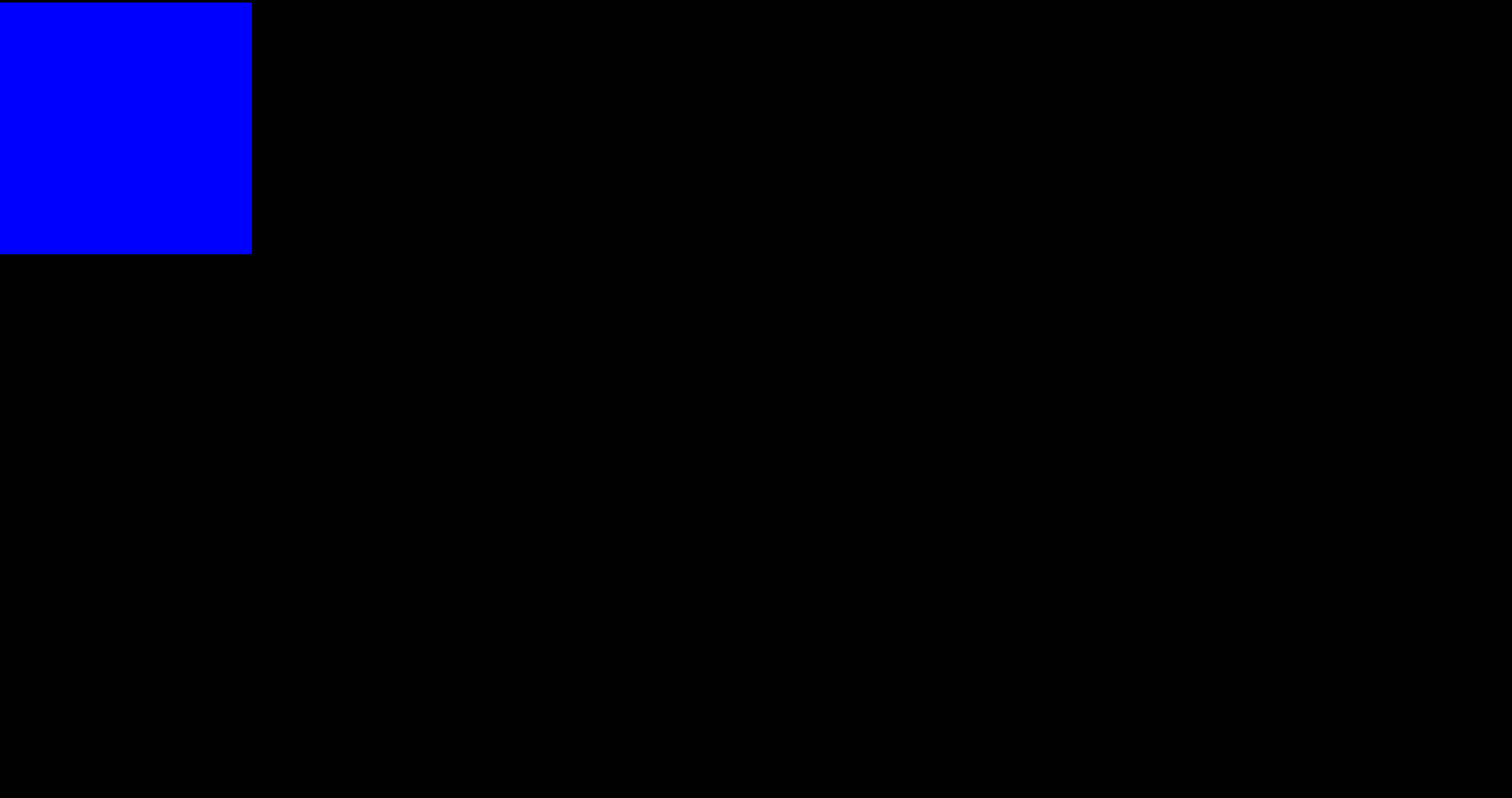
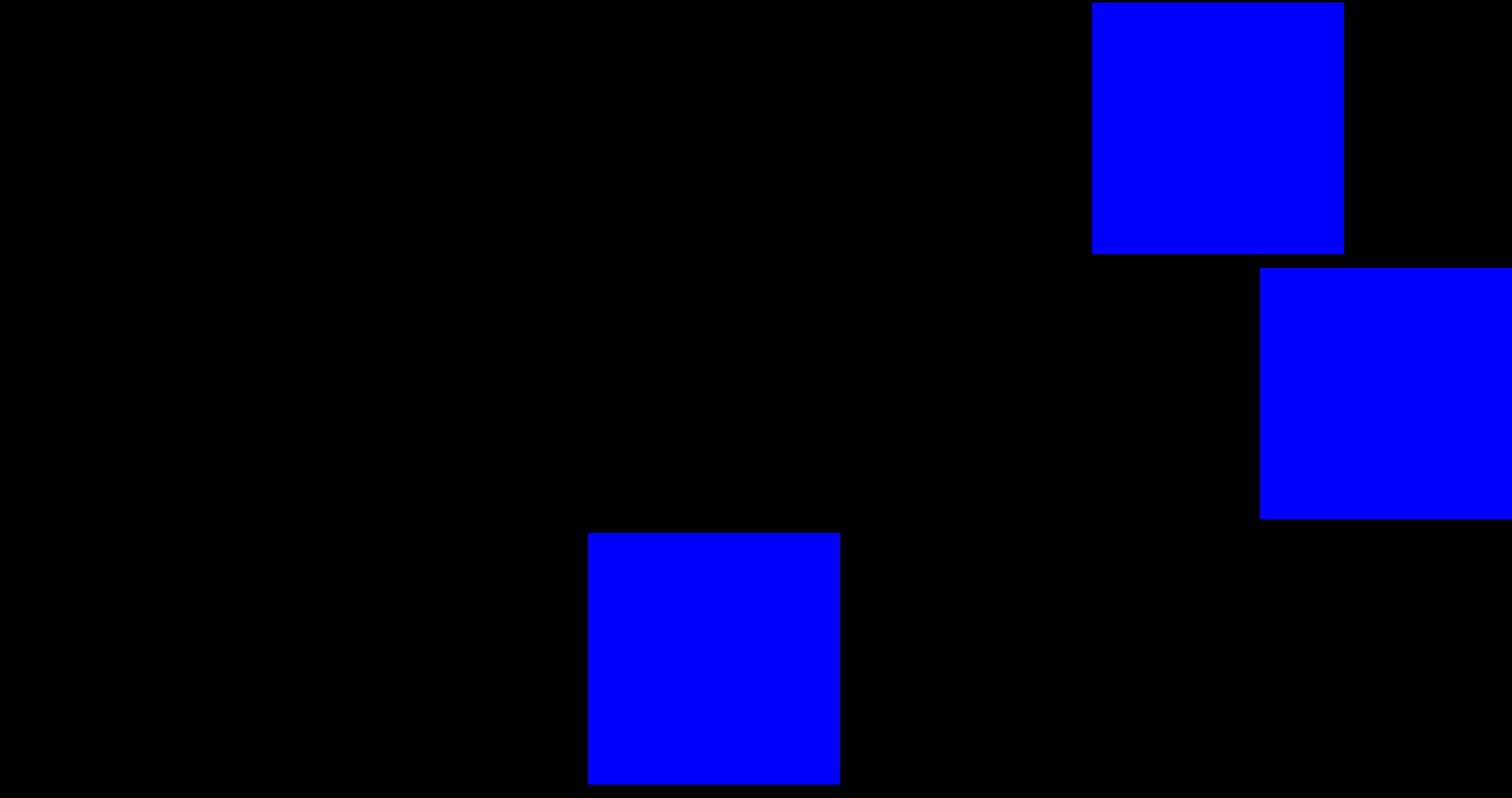
Before and after one commit to Saurabh644511/GSAP, a website built with Vite: page index.html in a window 1280 px wide. Shown: the part 629-1580 px from the top of the page at 84% size, 1800 px wide, since content can reach past the window. Before the commit the page ends 948 px from the top, so only its background shows below. Built offline with nearby package versions, Linux system fonts and the light colour scheme.

Commit message:
Position Parametrs along with labels

```diff
--- a/index.html
+++ b/index.html
@@ -11,6 +11,8 @@
       <div class="box"></div>
       <div class="box2"></div>
       <div class="box3"></div>
+      <div class="box4"></div>
+      <div class="box5"></div>
       <!-- <div class="box"></div>
       <div class="box"></div>
       <div class="box"></div>
--- a/src/main.js
+++ b/src/main.js
@@ -126,3 +126,45 @@ import "./style.css";
 //     // duration: 1.5,
 //     backgroundColor: "blue",
 //   });
+
+
+// Labels in position parameters: Here we can use any variables for giving same animations on two or more than two elements ex: "same", "label1" or etc...
+
+// labels are like named bookmarks you drop inside a timeline. They make it easier to align animations without worrying about exact seconds.
+
+// We can also use position parameters and labels together. For Ex: Position Parameter + Labels
+// "label" → start exactly at the label.
+// "label+=1" → start 1s after the label.
+// "label-=0.5" → start 0.5s before the label.
+// "label<" → align with the start of the tween that begins at "label".
+// "label>" → align with the end of the tween that begins at "label".
+
+const tl = gsap.timeline({
+  defaults: {
+    duration: 1.5,
+    ease: "bounce.out",
+  },
+});
+
+tl.to(".box", {
+  x: 500,
+  // delay:1,
+  backgroundColor: "blue",
+},"same")
+  .to(".box2", {
+    x: 1000,
+    backgroundColor: "blue",
+
+  })
+  .to(".box3", {
+    x: 1300,
+    backgroundColor: "blue",
+  },"same")
+  .to(".box4", {
+    x: 1500,
+    backgroundColor: "blue",
+  })
+  .to(".box5", {
+    x: 700,
+    backgroundColor: "blue",
+  },"same");
--- a/src/style.css
+++ b/src/style.css
@@ -23,6 +23,18 @@ body {
 .box3{
   height: 300px;
   width: 300px;
-  background-color: blue;
+  background-color: white;
   margin-bottom: 1rem;
 }
+.box4{
+  height: 300px;
+  width: 300px;
+  background-color: burlywood;
+  margin-bottom: 1rem;
+}
+.box5{
+  height: 300px;
+  width: 300px;
+  background-color: brown;
+  margin-bottom: 1rem;
+}
```
